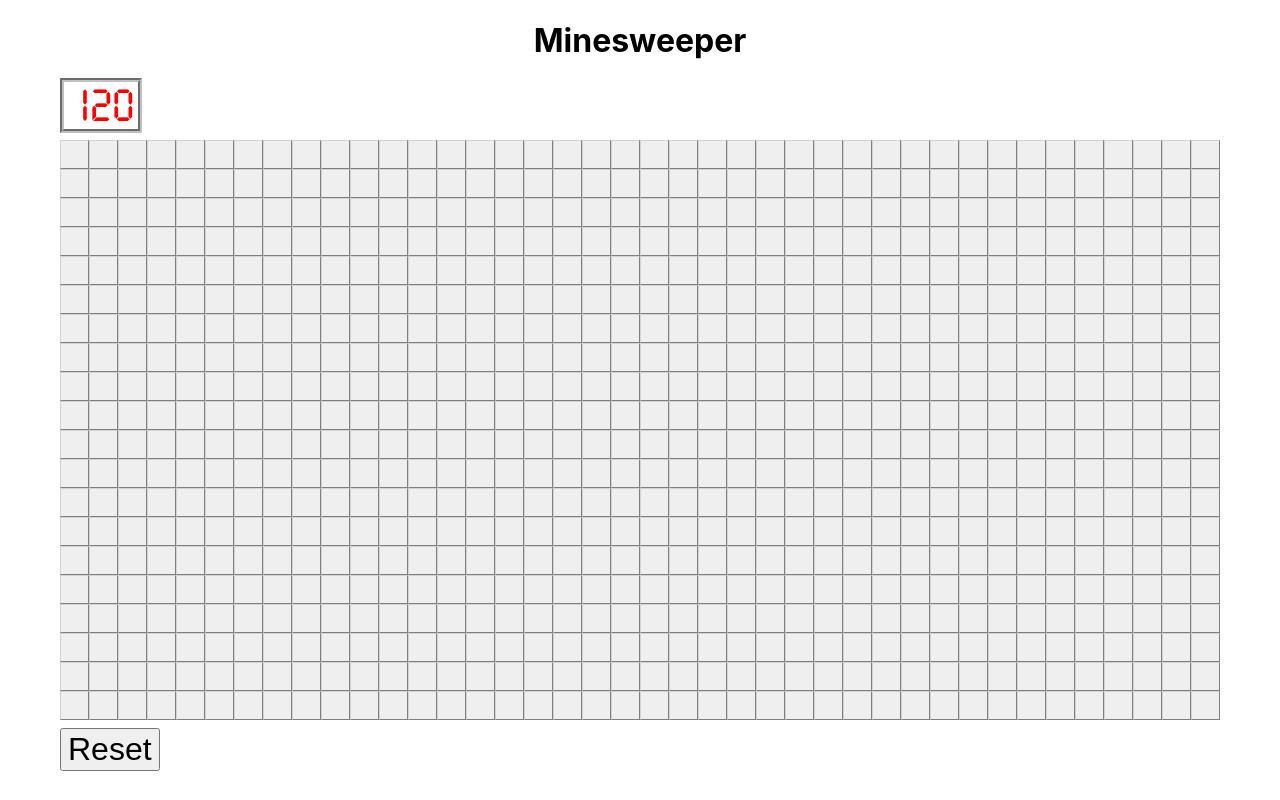
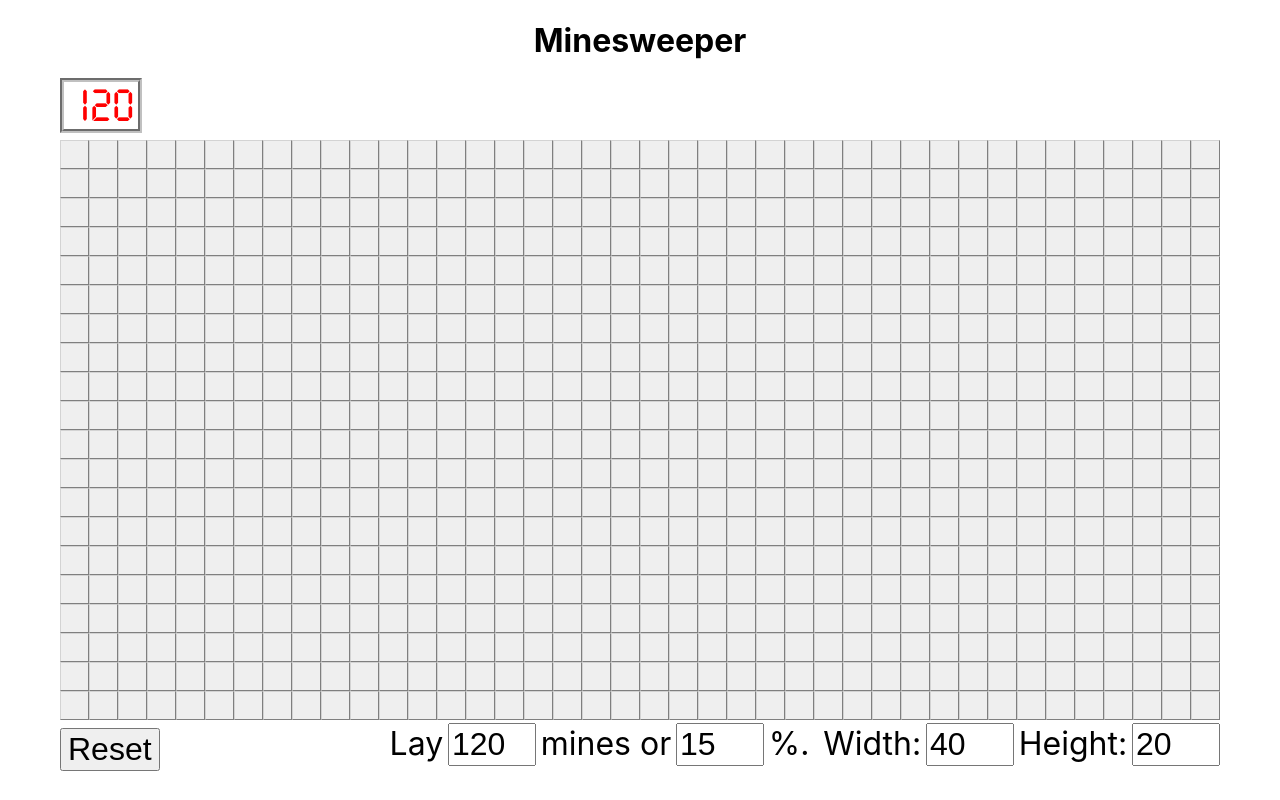
Before and after one commit to JasperKent/react-games, a React (Create React App) app: page / in a window 1280 px wide. Built offline with nearby package versions, Linux system fonts and the light colour scheme.

Commit message:
Add some tests

```diff
--- a/src/Components/Field/Field.css
+++ b/src/Components/Field/Field.css
@@ -1,5 +1,7 @@
 .field{
     font-size:0;
+    margin-left:auto;
+    margin-right: auto;
 }
 
 .field button {
@@ -26,7 +28,24 @@
     font-size: 2.2rem;
 }
 
+.bottom-row * {
+    font-size: 2rem;
+}
+
 .bottom-row button {
     margin-top: 0.5rem;
-    font-size: 2rem;
 }
+
+.bottom-row span {
+    margin-top: 0.2rem;
+    float: right;
+}
+
+.bottom-row input{
+    width:5rem;
+    margin-left: 0.3rem;
+}
+
+.bottom-row label{
+    margin-left: 0.3rem;
+}
--- a/src/Components/Field/Field.tsx
+++ b/src/Components/Field/Field.tsx
@@ -5,13 +5,16 @@ import { Counter } from '../Counter/Counter';
 import './Field.css';
 
 export const Field = () => {
-    const width = 40;
-    const height = 20;
+    const [width, setWidth] = useState(40);
+    const [height, setHeight] = useState(20);
+    const [coverPercent, setCoverPercent] = useState(15);
+    const [coverCount, setCoverCount] = useState(Math.floor(width * height * coverPercent/100));
 
-    const [states,setStates] = useState(() => new FieldStates(width, height));
+    const [states,setStates] = useState(() => new FieldStates(width, height, coverCount));
     const [cells, setCells] = useState(states.cells);
     const [unexploded, setUnexploded] = useState(states.unexploded);
     const [playing, setPlaying] = useState(states.playing);
+    const [fieldStyle, setFieldStyle] = useState({ width: `${width * FieldStates.CellWidth}px`});
 
     const cellClick = (cell: CellState) => {
         if (playing){
@@ -39,12 +42,33 @@ export const Field = () => {
     }
 
     const reset = () => {
-        var newStates = new FieldStates(width, height);
+        var newStates = new FieldStates(width, height, coverCount);
 
         setStates(newStates);
         setUnexploded(newStates.unexploded);
         setPlaying(newStates.playing);
         setCells(newStates.cells);
+        setFieldStyle({ width: `${width * FieldStates.CellWidth}px`});
+    }
+
+    const changeCoverCount = (count: number) => {
+        setCoverCount(count);
+        setCoverPercent((count * 100)/(width * height));
+    }
+
+    const changeCoverPercent = (percent: number) => {
+        setCoverPercent(percent);
+        setCoverCount(Math.floor (width * height * percent/100));
+    }
+
+    const changeWidth = (w: number) => {
+        setWidth(w);
+        setCoverCount(Math.floor (w * height * coverPercent/100));
+    }
+
+    const changeHeight = (h: number) => {
+        setHeight(h);
+        setCoverCount(Math.floor (width * h * coverPercent/100));
     }
 
     return(
@@ -56,13 +80,20 @@ export const Field = () => {
                     {playing === 'won' && 'Congratulations! You cleared the field.'}
                 </span>
             </div>
-            <div className="field">
+            <div className="field" style={fieldStyle}>
                 {cells.map(r => r.map(c => <Cell onFlag={()=>cellFlag(c)}
                                                 onClick={()=>cellClick(c)}
                                                 onDoubleClick={()=>cellDoubleClick(c)}
                                                 cellState={c} />))}
             </div>
-            <div className="bottom-row"><button onClick={reset}>Reset</button></div>
+            <div className="bottom-row"><button onClick={reset}>Reset</button>
+                <span>
+                    <label>Lay</label><input type="number" value={coverCount} onChange={e => changeCoverCount(parseInt(e.target.value))} />
+                    <label>mines or</label><input type="number" value={coverPercent} onChange={e => changeCoverPercent(parseInt(e.target.value))} /><label>%.{"   "}</label>
+                    <label>Width:</label><input type="number" value={width} onChange={e => changeWidth(parseInt(e.target.value))} />
+                    <label>Height:</label><input type="number" value={height} onChange={e => changeHeight(parseInt(e.target.value))} />
+                </span>
+            </div>
         </>
     );
 };
--- a/src/Logic/FieldStates.ts
+++ b/src/Logic/FieldStates.ts
@@ -84,8 +84,10 @@ export class CellState{
 }
 
 export class FieldStates{
+
+    static get CellWidth() {return 29;}
+
     private _playing: 'playing' | 'won' | 'lost' = 'playing';
-    private _mineCount: number;
 
     private get allMinesMarked(): boolean{
         for (let row = 0; row < this.height; ++row) {
@@ -102,25 +104,24 @@ export class FieldStates{
     private get allNonMinesCleared(): boolean{
         const cleared = this.cells.reduce((sum, row) => sum + row.filter(c => c.isBlown).length, 0);
 
-        return cleared + this._mineCount == this.width * this.height;
+        return cleared + this.mineCount === this.width * this.height;
     }
 
     readonly cells: CellState[][];
 
     get unexploded (){
-        return this._mineCount - this.cells.reduce((sum, row) => sum + row.filter(c => c.flagged === 'flag').length, 0);
+        return this.mineCount - this.cells.reduce((sum, row) => sum + row.filter(c => c.flagged === 'flag').length, 0);
     }
 
     get playing() {
         return this._playing;
     }
 
-    constructor (private width: number, private height: number) {
-        this._mineCount= Math.floor(width * height * 0.15)
+    constructor (private width: number, private height: number, private mineCount: number) {
         this.cells = [];
 
         this.generateCells(height, width);
-        this.generateMines(this._mineCount);
+        this.generateMines(this.mineCount);
         this.configureNeighbours();
     }
 
```
Also changed, not shown: 2 other files (tests, documents, lock files or other folders).
